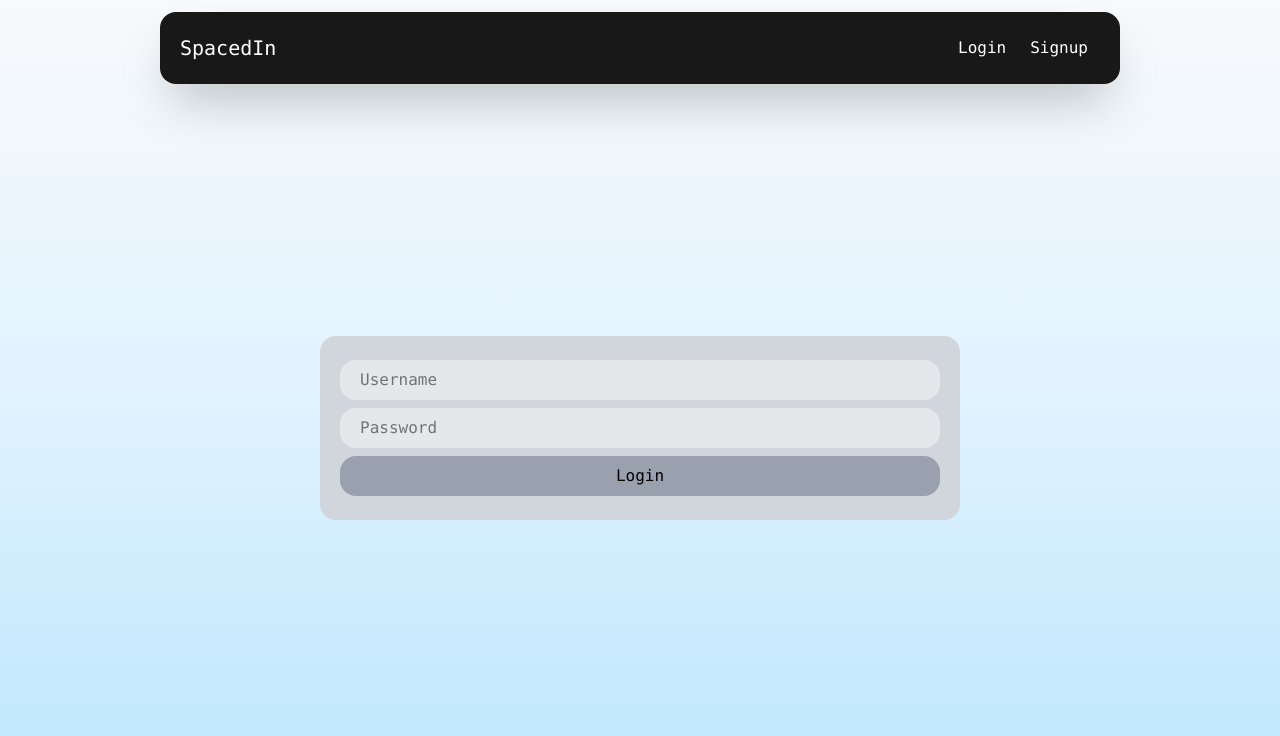
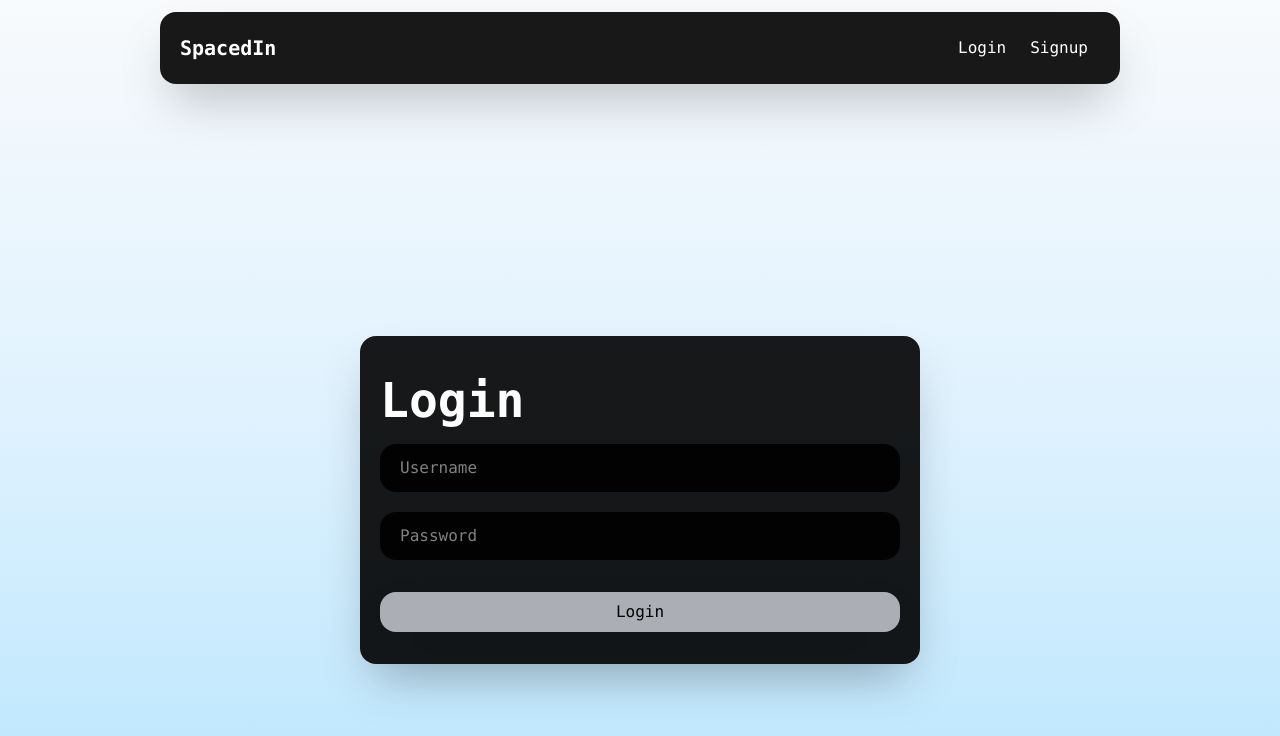
Before and after one commit to JoelJebitto/SpacedIn, a React (Vite) app in the folder SpacedIn/: page /login in a window 1280 px wide. Shown: the top 736 px of the page. Built offline with nearby package versions, Linux system fonts and the light colour scheme.

Commit message:
updated login page and added other styles

```diff
--- a/SpacedIn/src/components/Decks.jsx
+++ b/SpacedIn/src/components/Decks.jsx
@@ -1,7 +1,7 @@
 const Decks = () => {
   return (
-    <div>
-      <h1>Decks</h1>
+    <div className="mt-5">
+      <h1 className="text-3xl font-bold">Decks</h1>
       <div className="p-5 bg-gray-400"></div>
     </div>
   );
--- a/SpacedIn/src/components/Header.jsx
+++ b/SpacedIn/src/components/Header.jsx
@@ -27,7 +27,7 @@ const Header = () => {
 
   return (
     <div className="bg-black/90 flex px-5 py-3 text-white shadow-2xl lg:w-[60rem] lg:rounded-2xl mx-auto lg:mt-3 mb-3">
-      <h1 className="flex-1 text-xl my-auto">SpacedIn</h1>
+      <h1 className="flex-1 text-xl font-bold my-auto">SpacedIn</h1>
       <div className="flex">
         {token ? (
           <Btn onClick={handleLogout}>Logout</Btn>
--- a/SpacedIn/src/index.css
+++ b/SpacedIn/src/index.css
@@ -4,3 +4,9 @@
     @apply transition-all duration-300 ease-in-out;
   }
 }
+
+input:-webkit-autofill {
+  box-shadow: 0 0 0 1000px rgba(0, 0, 0, 0.9) inset !important;
+  -webkit-text-fill-color: #f1f5f9 !important; /* light text */
+  transition: background-color 9999s ease-in-out 0s;
+}
--- a/SpacedIn/src/pages/Dashboard.jsx
+++ b/SpacedIn/src/pages/Dashboard.jsx
@@ -11,7 +11,7 @@ function Dashboard() {
     !isTokenValid() && navigate("/");
   }, [navigate, isTokenValid]);
   return (
-    <div className="flex flex-col w-screen lg:w-[60rem] m-5 lg:mx-auto">
+    <div className="flex flex-col w-screen lg:w-[55rem] m-5 lg:mx-auto">
       <FullOverview />
       <Decks />
     </div>
--- a/SpacedIn/src/pages/auth/Login.jsx
+++ b/SpacedIn/src/pages/auth/Login.jsx
@@ -28,24 +28,28 @@ function Login() {
   return (
     <form
       onSubmit={handleLogin}
-      className="mx-auto bg-gray-300 flex flex-col rounded-2xl p-5 w-[90vw] md:w-[30rem] lg:w-[40rem] my-auto mt-[30vh]"
+      className="mx-auto bg-black/90 text-white shadow-2xl flex flex-col rounded-2xl px-5 py-7 w-[90vw] md:w-[30rem] lg:w-[35rem] my-auto mt-[30vh]"
     >
+      <h1 className="text-5xl my-3 font-bold ">Login</h1>
       <input
-        className="py-2 rounded-2xl px-5 my-1 bg-gray-200 outline-none"
+        className="py-3 rounded-2xl px-5 my-2 bg-black/90 outline-none"
         value={username}
         onChange={(e) => setUsername(e.target.value)}
         placeholder="Username"
         required
       />
       <input
-        className="py-2 rounded-2xl px-5 my-1 bg-gray-200 outline-none"
+        className="py-3 rounded-2xl px-5 my-3 bg-black/90 outline-none"
         type="password"
         value={password}
         onChange={(e) => setPassword(e.target.value)}
         placeholder="Password"
         required
       />
-      <button type="submit" className="py-2 rounded-2xl px-5 my-1 bg-gray-400">
+      <button
+        type="submit"
+        className="py-2 rounded-2xl px-5 mb-1 mt-5 shadow-2xl bg-gray-300/80 text-black hover:bg-gray-300/90 active:bg-gray-300"
+      >
         Login
       </button>
     </form>
--- a/SpacedIn/src/pages/auth/Signup.jsx
+++ b/SpacedIn/src/pages/auth/Signup.jsx
@@ -34,24 +34,28 @@ function SignUp() {
   return (
     <form
       onSubmit={handleSignUp}
-      className="mx-auto bg-gray-300 flex flex-col rounded-2xl p-5 w-[90vw] md:w-[30rem] lg:w-[40rem] my-auto mt-[30vh]"
+      className="mx-auto bg-black/90 text-white shadow-2xl flex flex-col rounded-2xl px-5 py-7 w-[90vw] md:w-[30rem] lg:w-[35rem] my-auto mt-[30vh]"
     >
+      <h1 className="text-5xl my-3 font-bold ">SignUp</h1>
       <input
-        className="py-2 rounded-2xl px-5 my-1 bg-gray-200 outline-none"
+        className="py-3 rounded-2xl px-5 my-2 bg-black/90 outline-none"
         value={username}
         onChange={(e) => setUsername(e.target.value)}
         placeholder="Username"
         required
       />
       <input
-        className="py-2 rounded-2xl px-5 my-1 bg-gray-200 outline-none"
+        className="py-3 rounded-2xl px-5 my-3 bg-black/90 outline-none"
         type="password"
         value={password}
         onChange={(e) => setPassword(e.target.value)}
         placeholder="Password"
         required
       />
-      <button type="submit" className="py-2 rounded-2xl px-5 my-1 bg-gray-400">
+      <button
+        type="submit"
+        className="py-2 rounded-2xl px-5 mb-1 mt-5 shadow-2xl bg-gray-300/80 text-black hover:bg-gray-300/90 active:bg-gray-300"
+      >
         SignUp
       </button>
     </form>
```
